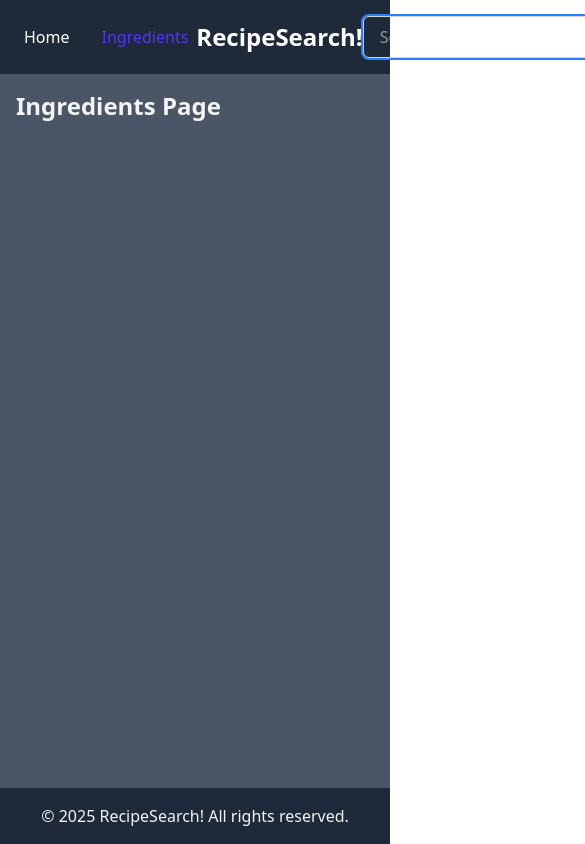
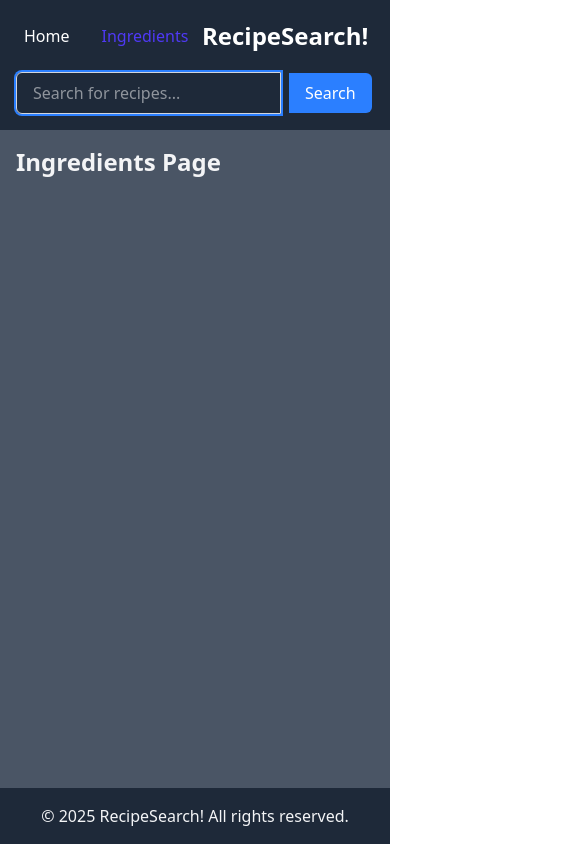
Before and after one commit to JAl-Hassani/react-meal-search, a React (Vite) app: page /ingredients in a window 390 px wide. Shown: the top 844 px of the page, 585 px wide, since content can reach past the window. Built offline with nearby package versions, Linux system fonts and the light colour scheme.

Commit message:
Make header more responsive

```diff
--- a/src/components/Header.jsx
+++ b/src/components/Header.jsx
@@ -31,7 +31,7 @@ export default function Header({ setRecipes, setError, setIsLoading }) {
 
   return (
     <nav className="bg-gray-800 p-4">
-      <div className="container mx-auto flex items-center justify-between">
+      <div className="container mx-auto flex flex-wrap items-center justify-between">
         {/* Navigation Links on the Left */}
         <div className="flex space-x-4">
           <NavLink
@@ -53,12 +53,12 @@ export default function Header({ setRecipes, setError, setIsLoading }) {
         </div>
 
         {/* Logo in the Center */}
-        <Link to="/">
+        <Link to="/" className="mx-auto">
           <h1 className="text-2xl text-white font-bold">RecipeSearch!</h1>
         </Link>
 
         {/* Search Form on the Right */}
-        <div className="w-1/3">
+        <div className="w-full sm:w-1/2 mt-4 sm:mt-0">
           <SearchForm query={query} setQuery={setQuery} onSearch={handleSearch} />
         </div>
       </div>
```
